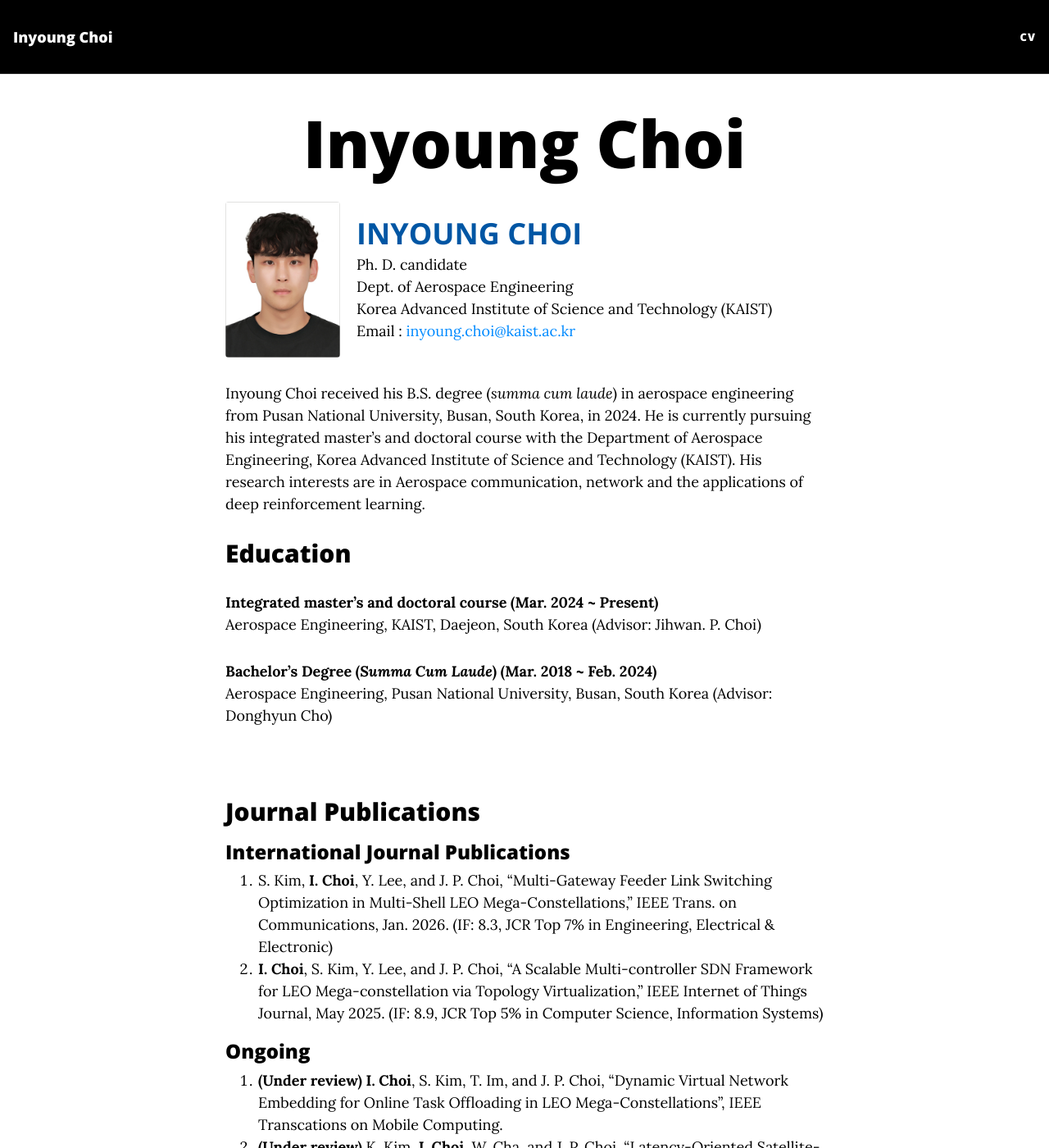
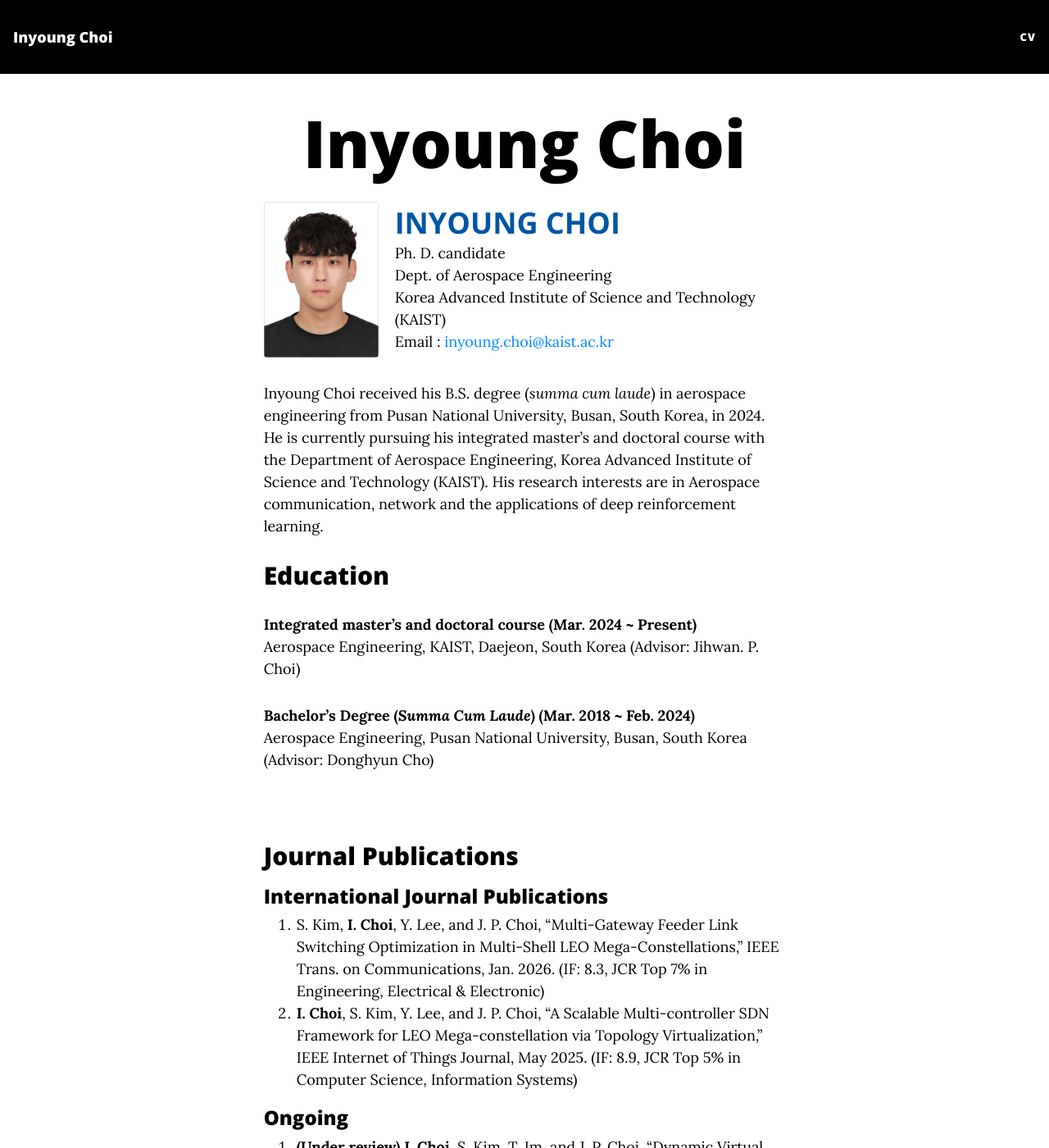
Before and after one commit to InyoungChoi-acai/InyoungChoi-acai.github.io, a Jekyll site: the page built from index.md, in a window 1280 px wide and 1400 px high. Shown: the whole window at 82% size. Built offline with Jekyll 4.4.1, drawn with Linux system fonts in a browser that asks for light colours; nearby versions of some CDN libraries.

Commit message:
Update custom.css

```diff
--- a/assets/css/custom.css
+++ b/assets/css/custom.css
@@ -1,6 +1,10 @@
-.page-content {
-  max-width: 1500px;
-  margin: 0 auto;
-  padding-left: 20px;
-  padding-right: 20px;
+.container-md {
+  max-width: 1000px !important;
 }
+
+@media (max-width: 768px) {
+  .container-md {
+    padding-left: 20px;
+    padding-right: 20px;
+  }
+}
```
